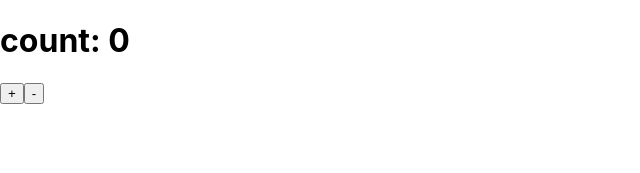
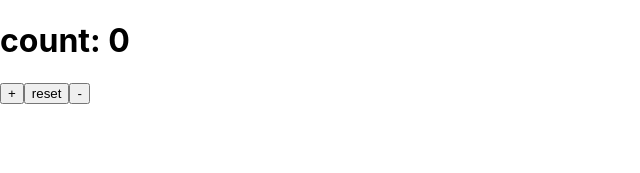
Before and after one commit to korzepadev/webhook-integration-cra, a React (Create React App) app: page / in a window 1280 px wide. Shown: the top 173 px of the page, without its empty margins (0-640 px from the left). Built offline with nearby package versions, Linux system fonts and the light colour scheme.

Commit message:
added reset button

```diff
--- a/src/App.js
+++ b/src/App.js
@@ -5,11 +5,13 @@ function App() {
 
   const incrementCount = () => setCount(count + 1);
   const decrementCount = () => setCount(count - 1);
+  const resetCount = () => setCount(0);
 
   return (
     <div>
       <h1>count: {count}</h1>
       <button onClick={incrementCount}>+</button>
+      <button onClick={resetCount}>reset</button>
       <button onClick={decrementCount}>-</button>
     </div>
   );
```
